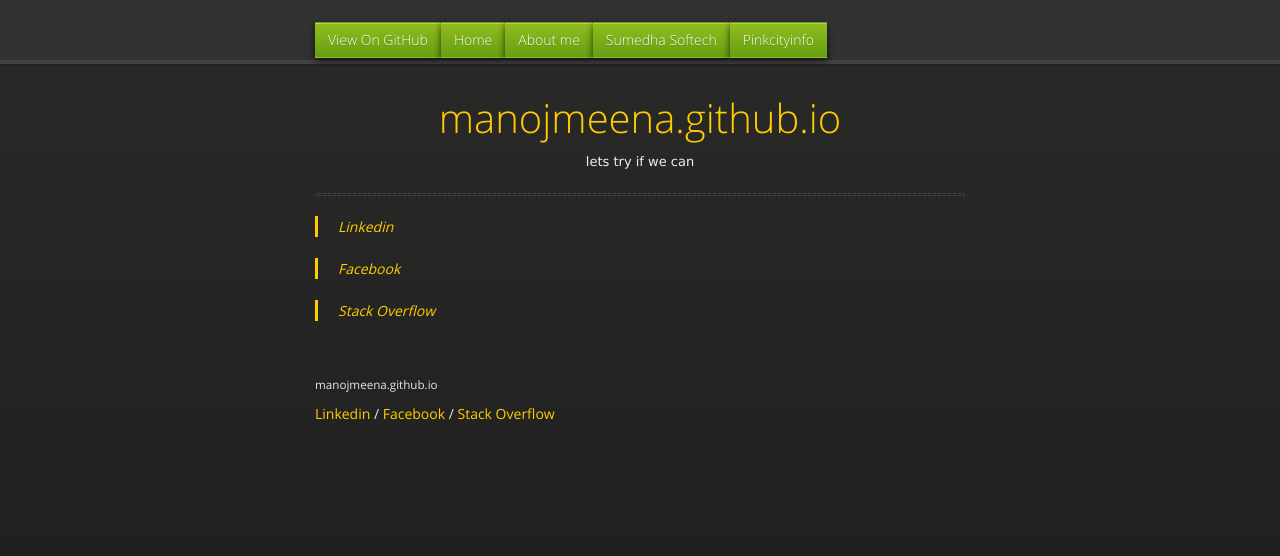
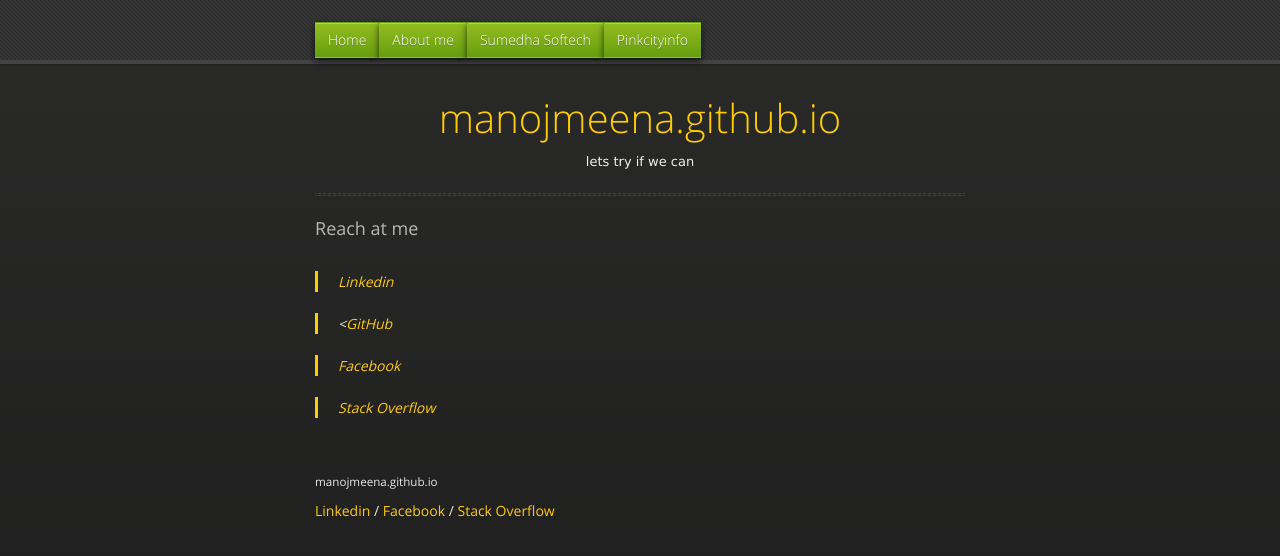
Before and after one commit to manojmeena/manojmeena.github.io, a plain HTML site: page index.html in a window 1280 px wide. Drawn offline with nearby package versions, Linux system fonts and the light colour scheme.

Commit message:
Update index.html

```diff
--- a/index.html
+++ b/index.html
@@ -29,7 +29,7 @@
 <div id="header">
     <nav class="clearfix">
     	<ul class="nav">
-	        <li class="fork"><a target="_blank" href="https://github.com/manojmeena">View On GitHub</a></li>
+
 	        <li class="fork"><a href="http://manojmeena.github.io">Home</a></li>
 		<li class="fork"><a href="http://manojmeena.github.io/about.html">About me</a></li>
 		<li class="fork"><a target="_blank" href="http://www.sumedhasoftech.com">Sumedha Softech</a></li>
@@ -47,7 +47,10 @@
             <h1><a target="_blank" href="https://github.com/manojmeena">manojmeena.github.io</a></h1>
             <p><code>lets try if we can</code></p>
             <hr>
+            <h3>Reach at me</h3><br/>
             <blockquote><a target="_blank" href="http://www.linkedin.com/pub/manoj-meena/34/162/39">Linkedin</a></blockquote>
+            <br/>
+            <blockquote><<a target="_blank" href="https://github.com/manojmeena">GitHub</a></blockquote>
             <br/>
             <blockquote><a target="_blank" href="https://www.facebook.com/manojmeena1988">Facebook</a></blockquote>
             <br/>
```
